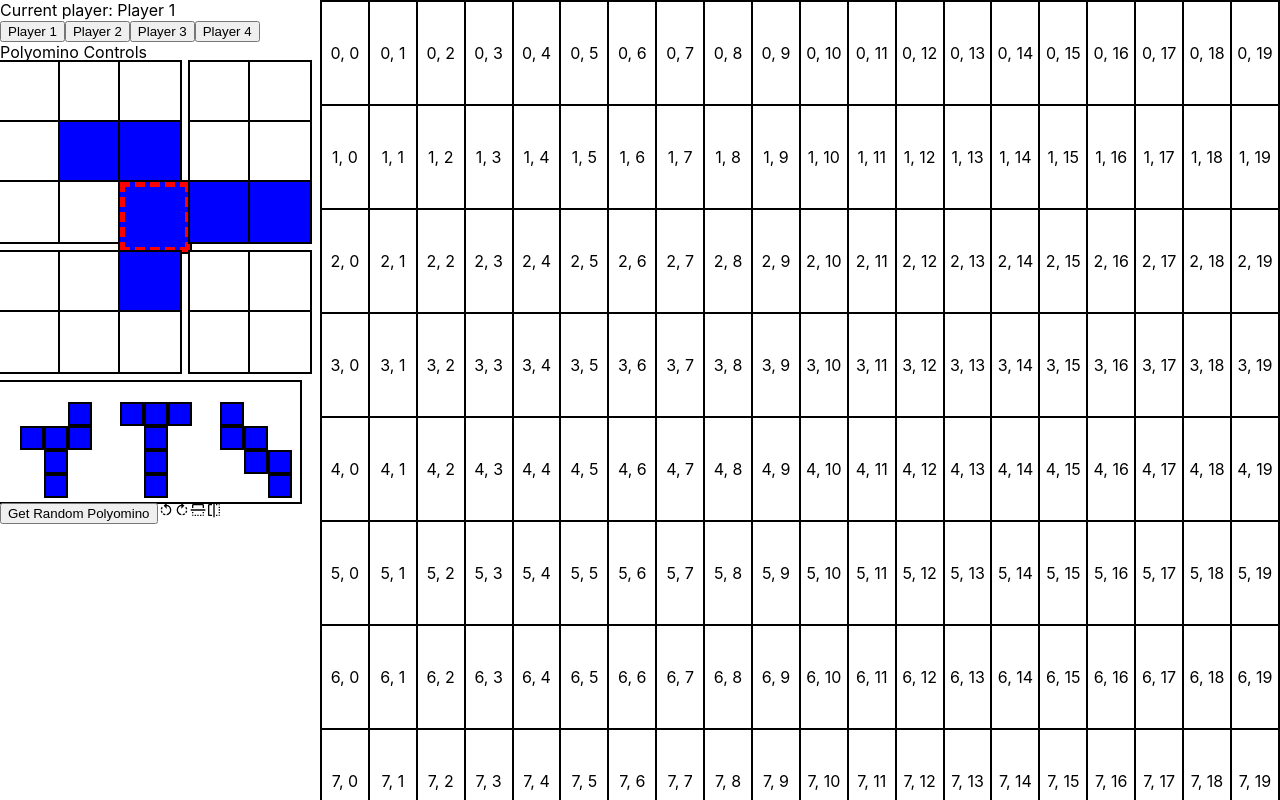
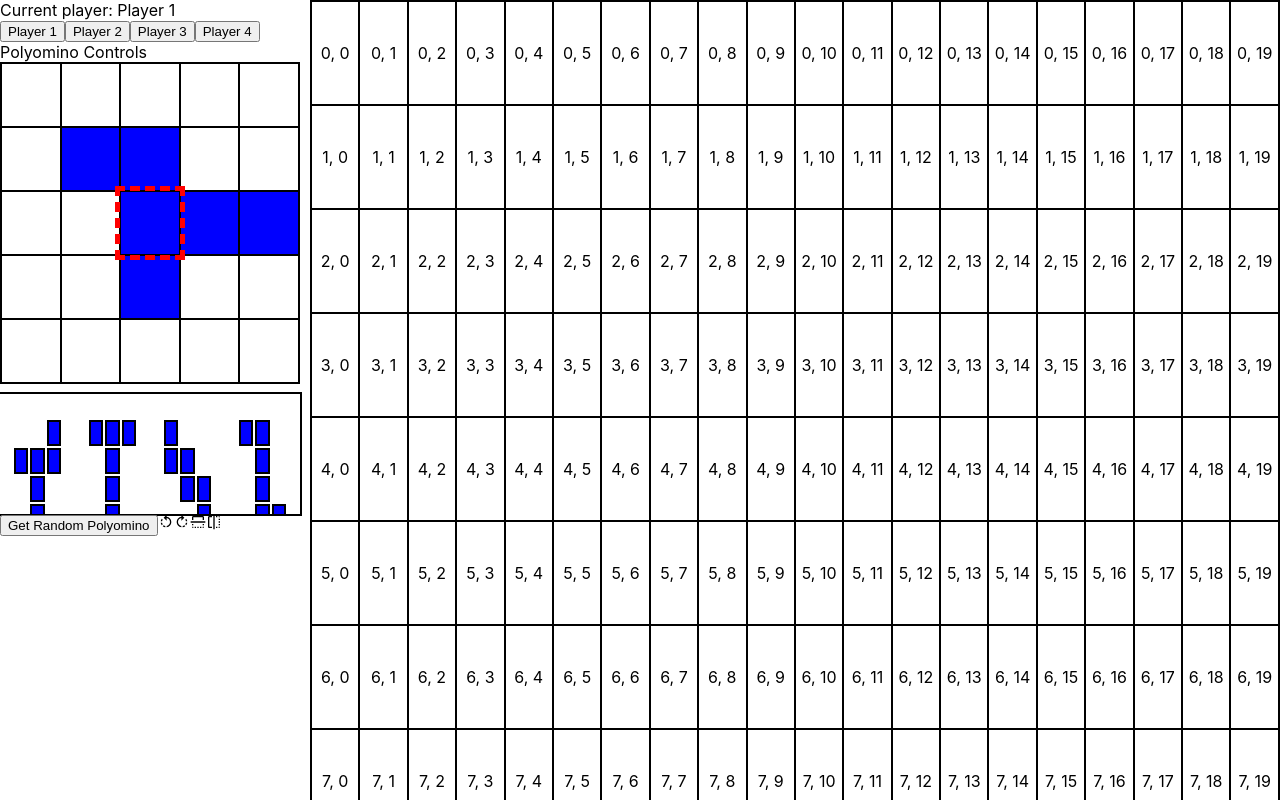
Before and after one commit to ntroyer/ddm-redux, a React (Create React App) app: page / in a window 1280 px wide. Shown: the top 800 px of the page. Built offline with nearby package versions, Linux system fonts and the light colour scheme.

Commit message:
cleaned up components to use tables instead of divs

```diff
--- a/src/components/game/debug/player-test.component.js
+++ b/src/components/game/debug/player-test.component.js
@@ -108,11 +108,13 @@ export default class PlayerTest extends Component {
                         currentPlayer={this.props.currentPlayer}
                         onPolyoChange={this.props.onPolyoChange} />
                 </PolyominoSelectorContainer>
-                <button>Get Random Polyomino</button>
-                <RotateLeft data-tip="Rotate Counterclockwise" onClick={this.rotateLeft} />
-                <RotateRight data-tip="Rotate Clockwise" onClick={this.rotateRight} />
-                <FlipX data-tip="Flip Horizontally" onClick={this.flipX} />
-                <FlipY data-tip="Flip Vertically" onClick={this.flipY} />
+                <div>
+                    <button>Get Random Polyomino</button>
+                    <RotateLeft data-tip="Rotate Counterclockwise" onClick={this.rotateLeft} />
+                    <RotateRight data-tip="Rotate Clockwise" onClick={this.rotateRight} />
+                    <FlipX data-tip="Flip Horizontally" onClick={this.flipX} />
+                    <FlipY data-tip="Flip Vertically" onClick={this.flipY} />
+                </div>
                 <ReactTooltip />
             </div>
         )
--- a/src/components/game/debug/polyomino-preview/polyomino-preview-square.js
+++ b/src/components/game/debug/polyomino-preview/polyomino-preview-square.js
@@ -1,20 +1,17 @@
 import React, { Component } from 'react';
 import styled from 'styled-components';
 
-const PreviewSquare = styled.div`
+const PreviewSquare = styled.td`
     width: ${props => (props.squareWidth)}px;
     height: ${props => (props.squareHeight)}px;
     background: ${props => (props.isAssigned ? props.currentPlayerColor : "white")};
     text-align: center;
-    outline: 2px solid black;
+    border: 2px solid black;
 
     &.is-center {
-        border-color: red;
-        border-style: dashed;
-        border-top-width: 5px;
-        border-left-width: 5px;
-        border-right-width: 5px;
-        border-bottom-width: 5px;
+        outline-color: red;
+        outline-style: dashed;
+        outline-width: 5px;
     }
 `;
 
--- a/src/components/game/debug/polyomino-preview/polyomino-preview.component.js
+++ b/src/components/game/debug/polyomino-preview/polyomino-preview.component.js
@@ -3,9 +3,8 @@ import styled from 'styled-components';
 
 import PolyominoPreviewSquare from './polyomino-preview-square';
 
-const BoardGrid = styled.div`
-    display: grid;
-    grid-template-columns: repeat(${props => (props.boardX)}, auto);
+const BoardGrid = styled.table`
+    border-collapse: collapse;
 `;
 
 export default class PolyominoPreview extends Component {
@@ -41,14 +40,25 @@ export default class PolyominoPreview extends Component {
         );
     }
 
+    renderRow(row) {
+        const key = 'row' + row;
+        return (
+            <tr key={key}>
+            {
+                [...Array(this.props.boardX)].map((_, column) => this.renderSquare(row, column))
+            }
+            </tr>
+        );
+    }
+
     render() {
         return (
-            <BoardGrid boardX={this.props.boardX} boardY={this.props.boardY}>
+            <BoardGrid>
+                <tbody>
                 {
-                    [...Array(this.props.boardY)].map((_, i) => (
-                        [...Array(this.props.boardX)].map((_, j) => this.renderSquare(i, j))
-                    ))
+                    [...Array(this.props.boardY)].map((_, row) => this.renderRow(row))
                 }
+                </tbody>
             </BoardGrid>
         )
     }
--- a/src/components/game/debug/polyomino-selector/polyomino-selector.js
+++ b/src/components/game/debug/polyomino-selector/polyomino-selector.js
@@ -16,34 +16,46 @@ export default class PolyominoSelector extends Component {
 
         this.state = {
             polyominos: [
-                [
+                {
+                    name: 'lthing',
+                    data: [
                         [-1, 1],
                         [0, 1],
                         [0, -1],
                         [1, 0],
                         [2, 0]
-                ],
-                [
+                    ]
+                },
+                {
+                    name: 'tshape',
+                    data: [
                         [-1, -1],
                         [-1, 0],
                         [-1, 1],
                         [1, 0],
                         [2, 0]
-                ],
-                [
+                    ]
+                },
+                {
+                    name: 'stairs',
+                    data: [
                         [-1, -1],
                         [0, -1],
                         [1, 0],
                         [1, 1],
                         [2, 1]
-                ],
-                [
+                    ]
+                },
+                {
+                    name: 'doublel',
+                    data: [
                         [-1, -1],
                         [-1, 0],
                         [1, 0],
                         [2, 0],
                         [2, 1]
                     ]
+                }
             ]
         }
     }
@@ -59,9 +71,10 @@ export default class PolyominoSelector extends Component {
                 {
                     this.state.polyominos.map((polyo) => (
                         <SelectablePolyomino
-                            setCurrentPolyomino={() => this.setCurrentPolyomino(polyo)}
+                            key={'selectable_' + polyo.name}
+                            setCurrentPolyomino={() => this.setCurrentPolyomino(polyo.data)}
                             currentPlayer={this.props.currentPlayer}
-                            polyomino={polyo}
+                            polyomino={polyo.data}
                         />
                     ))
                 }
--- a/src/components/game/debug/polyomino-selector/selectable-polyomino.js
+++ b/src/components/game/debug/polyomino-selector/selectable-polyomino.js
@@ -1,7 +1,7 @@
 import React, { Component } from 'react';
 import styled from 'styled-components';
 
-const SelectablePolyominoBlock = styled.div`
+const SelectablePolyominoBlock = styled.td`
     width: ${props => (props.squareWidth)}px;
     height: ${props => (props.squareHeight)}px;
     background: ${props => (props.isAssigned ? props.currentPlayerColor : "white")};
@@ -9,15 +9,9 @@ const SelectablePolyominoBlock = styled.div`
     border: ${props => (props.isAssigned ? "2px solid black" : "0")};
 `;
 
-const PolyominoGrid = styled.div`
-    display: grid;
+const PolyominoGrid = styled.table`
     width: 100px;
     height: 100px;
-    grid-template-columns: repeat(5,auto);
-`;
-
-const Polyomino = styled.div`
-    flex: 0 0 100px;
 `;
 
 export default class SelectablePolyomino extends Component {
@@ -65,18 +59,26 @@ export default class SelectablePolyomino extends Component {
         );
     }
 
+    renderRow(row) {
+        const key = 'row' + row;
+        return (
+            <tr key={key}>
+            {
+                [...Array(5)].map((_, column) => this.renderSquare(row, column))
+            }
+            </tr>
+        );
+    }
+
     render() {
         return (
-            <Polyomino
-                onClick={() => this.props.setCurrentPolyomino(this.props.polyomino)}>
-                <PolyominoGrid>
+                <PolyominoGrid onClick={() => this.props.setCurrentPolyomino(this.props.polyomino)}>
+                    <tbody>
                     {
-                        [...Array(5)].map((_, i) => (
-                            [...Array(5)].map((_, j) => this.renderSquare(i, j))
-                        ))
+                        [...Array(5)].map((_, row) => this.renderRow(row))
                     }
+                    </tbody>
                 </PolyominoGrid>
-            </Polyomino>
         )
     }
 }
```
Lines whose indentation alone changed are shown as unchanged.
